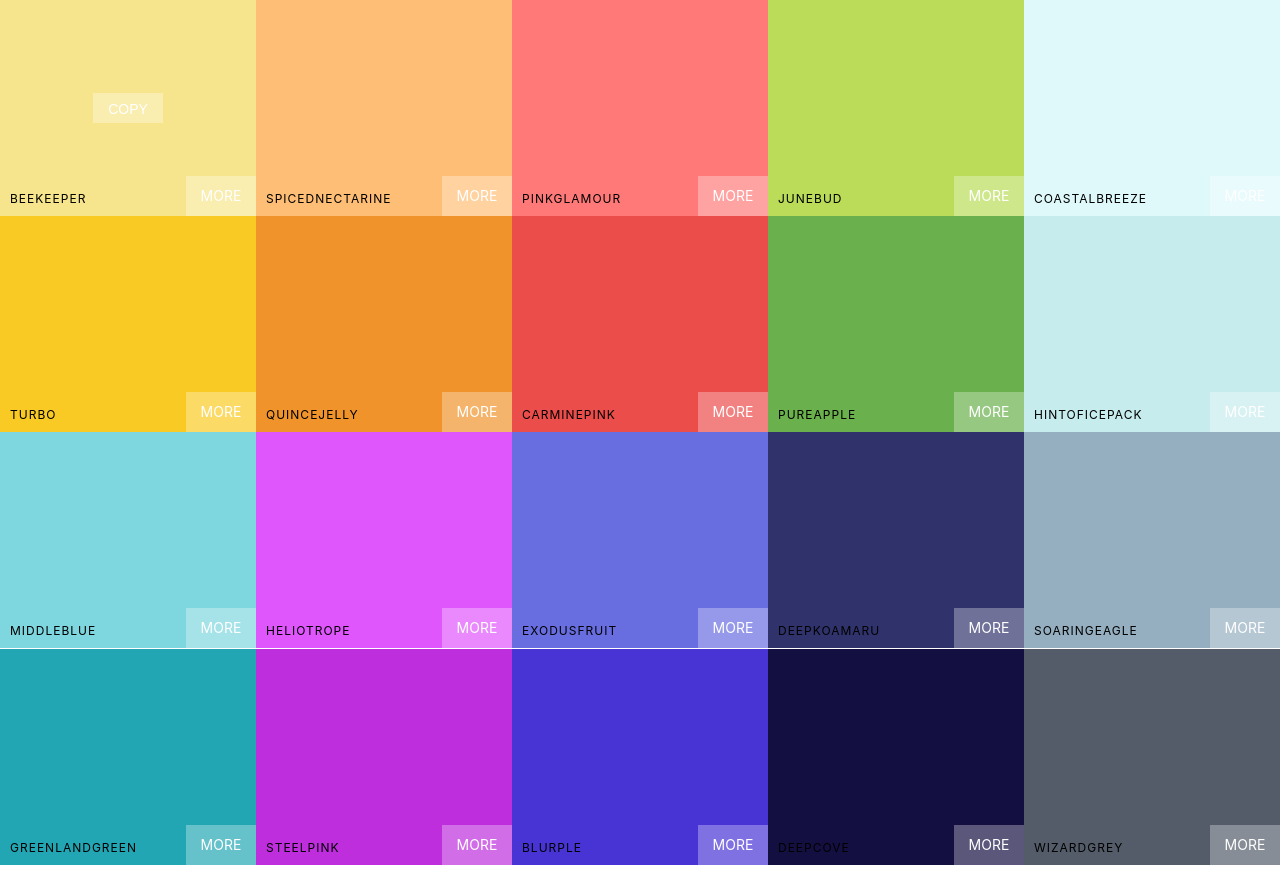
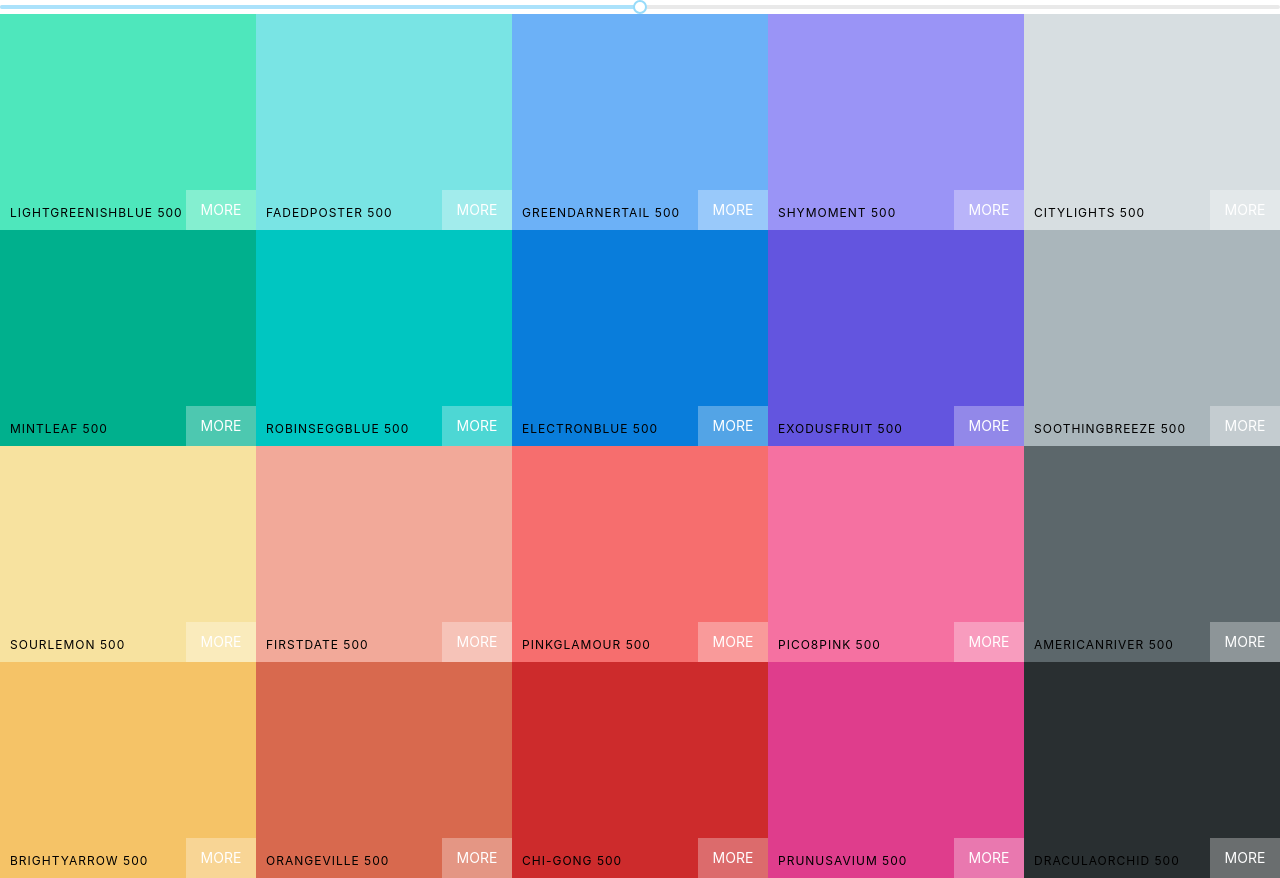
Before and after one commit to fouzanmohd/colorPalette-app, a React (Create React App) app: page / in a window 1280 px wide. Built offline with nearby package versions, Linux system fonts and the light colour scheme.

Commit message:
added slider function (no styling done)

```diff
--- a/package.json
+++ b/package.json
@@ -7,6 +7,7 @@
     "@testing-library/react": "^9.5.0",
     "@testing-library/user-event": "^7.2.1",
     "chroma-js": "^2.1.0",
+    "rc-slider": "^9.3.1",
     "react": "^16.13.1",
     "react-copy-to-clipboard": "^5.0.2",
     "react-dom": "^16.13.1",
--- a/src/App.js
+++ b/src/App.js
@@ -3,10 +3,9 @@ import Palette from "./Palette";
 import seedColor from "./seedColor";
 import { generatePalette } from "./Colorhelpers";
 function App() {
-  console.log(generatePalette(seedColor[4]));
   return (
     <div>
-      <Palette {...seedColor[4]} />
+      <Palette palette={generatePalette(seedColor[3])} />
     </div>
   );
 }
--- a/src/ColorBox.css
+++ b/src/ColorBox.css
@@ -5,7 +5,7 @@
   display: inline-block;
   position: relative;
   cursor: pointer;
-  margin-bottom: -3.8px;
+  margin-bottom: -4px;
 }
 .Copy-btn {
   width: 70px;
--- a/src/Palette.js
+++ b/src/Palette.js
@@ -1,14 +1,35 @@
 import React, { Component } from "react";
 import ColorBox from "./ColorBox";
 import "./Palette.css";
+import Slider from "rc-slider";
+import "rc-slider/assets/index.css";
+
 class Palette extends Component {
+  constructor(props) {
+    super(props);
+    this.state = { scale: 500 };
+  }
+
+  sliderChange = (scale) => {
+    this.setState({ scale });
+  };
+
   render() {
-    const colorBox = this.props.colors.map((color) => (
-      <ColorBox background={color.color} name={color.name} />
+    const { scale } = this.state;
+    const { colors } = this.props.palette;
+    const colorBox = colors[scale].map((color) => (
+      <ColorBox background={color.hex} name={color.name} />
     ));
     return (
       <div className="Palette">
         {/* navbar goes here */}
+        <Slider
+          defaultValue={scale}
+          min={100}
+          max={900}
+          step={100}
+          onAfterChange={this.sliderChange}
+        />
         <div className="Palette-colors">{colorBox}</div>
         {/* Footer goes here */}
       </div>
```
Also changed, not shown: 2 other files (tests, documents, lock files or other folders).
